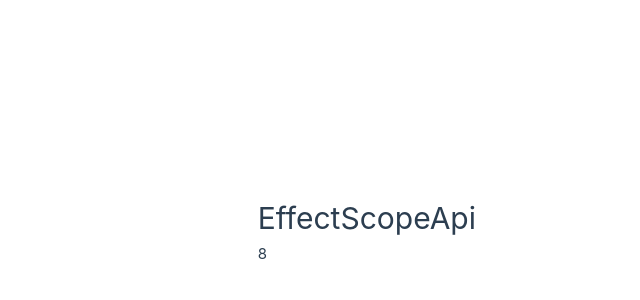
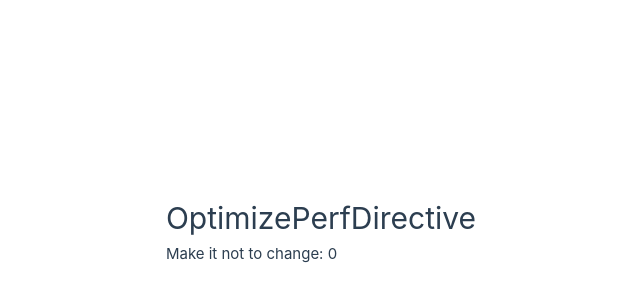
Before and after one commit to AlvinWang627/vue-challenge, a Vue app: page / in a window 1280 px wide. Before the commit this address had no page. Shown: the part 170-470 px from the top of the page, without its empty margins (164-804 px from the left). Built offline with nearby package versions, Linux system fonts and the light colour scheme.

Commit message:
feat: 12

```diff
--- a/src/App.vue
+++ b/src/App.vue
@@ -12,12 +12,13 @@ import PreventEventPropagation from './components/easy/243PreventEventPropagatio
 import Capitalize from './components/easy/305Capitalize.vue'
 import RawApi from './components/medium/7RawApi.vue'
 import EffectScopeApi from './components/medium/10EffectScopeApi.vue'
+import OptimizePerfDirective from './components/medium/12OptimizePerfDirective.vue'
 </script>
 
 <template>
   <div class="wrapper">
-    <h1>EffectScopeApi</h1>
-    <EffectScopeApi />
+    <h1>OptimizePerfDirective</h1>
+    <OptimizePerfDirective />
   </div>
 </template>
 
--- /dev/null
+++ b/src/components/medium/12OptimizePerfDirective.vue
@@ -0,0 +1,13 @@
+<script setup>
+import { ref } from 'vue'
+
+const count = ref(0)
+
+setInterval(() => {
+  count.value++
+}, 1000)
+</script>
+
+<template>
+  <span v-once>Make it not to change: {{ count }}</span>
+</template>
```
